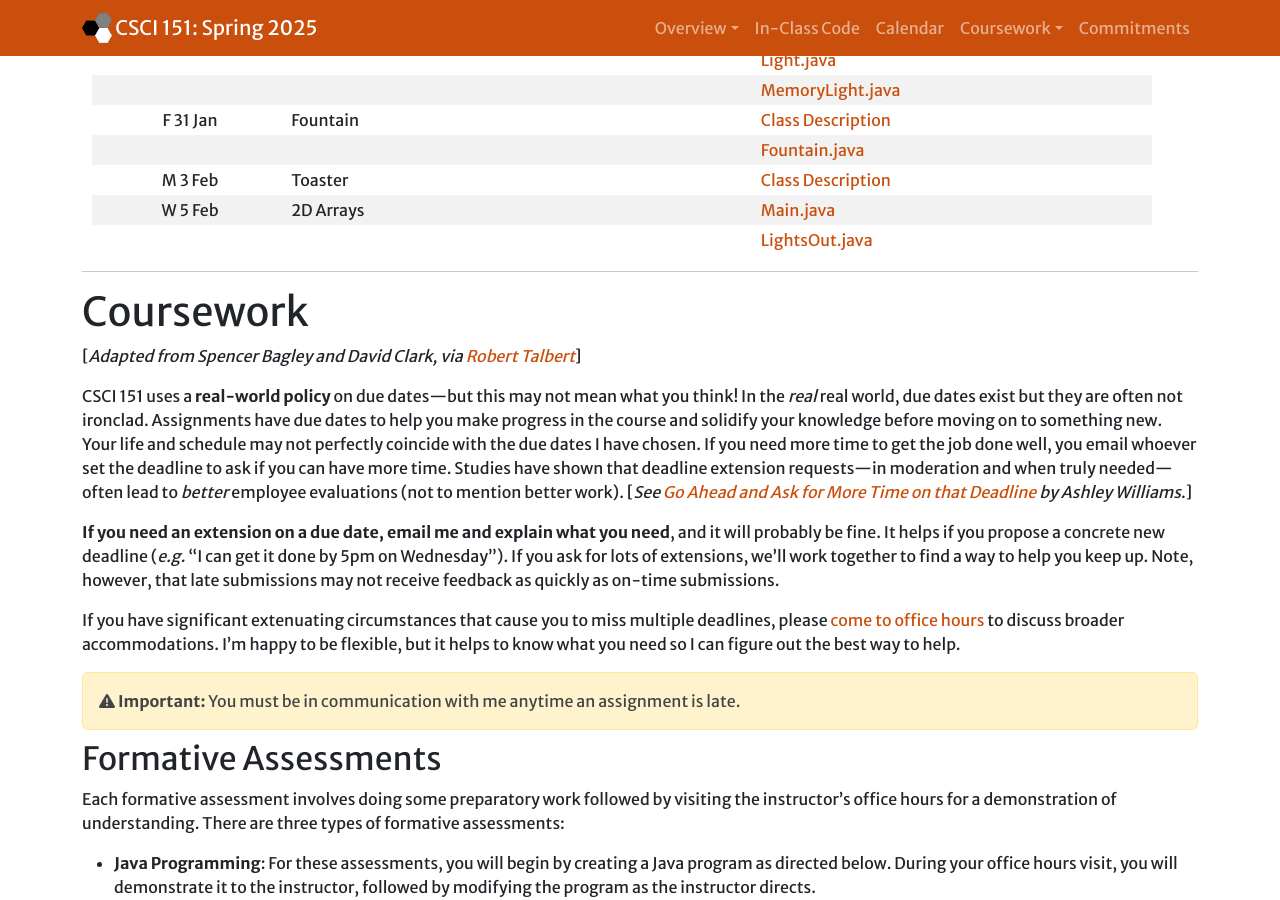
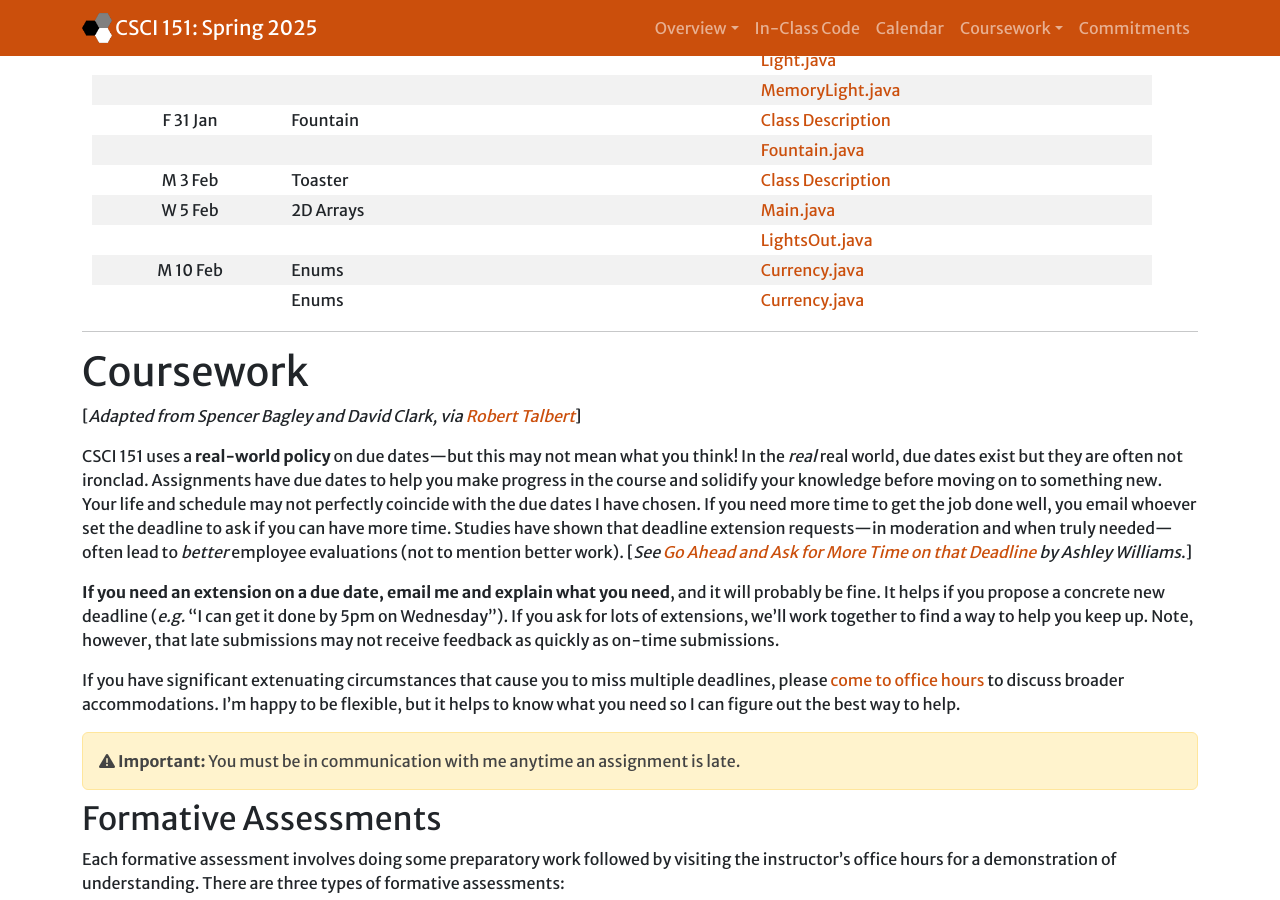
Before and after one commit to Hendrix-CS/csci151, a Jekyll site: the page built from index.md, in a window 1280 px wide and 900 px high, scrolled down 1874 px. Built offline with Jekyll 4.4.1, drawn with Linux system fonts in a browser that asks for light colours; nearby versions of some CDN libraries.

Commit message:
More class notes

```diff
--- a/index.md
+++ b/index.md
@@ -60,6 +60,8 @@ TBA
 | M 3 Feb | Toaster | [Class Description]({{site.baseurl}}/homework/toaster.html) |
 | W 5 Feb | 2D Arrays | [Main.java]({{site.baseurl}}/code/2025Sp/LightsOut/Main.java) |
 |  | | [LightsOut.java]({{site.baseurl}}/code/2025Sp/LightsOut/LightsOut.java) |
+| M 10 Feb | Enums | [Currency.java]({{site.baseurl}}/inclass/Currency.java) |
+|   | Enums | [Currency.java]({{site.baseurl}}/inclass/ChangeMaker.java) |
 
 <hr>
 # Coursework
```
